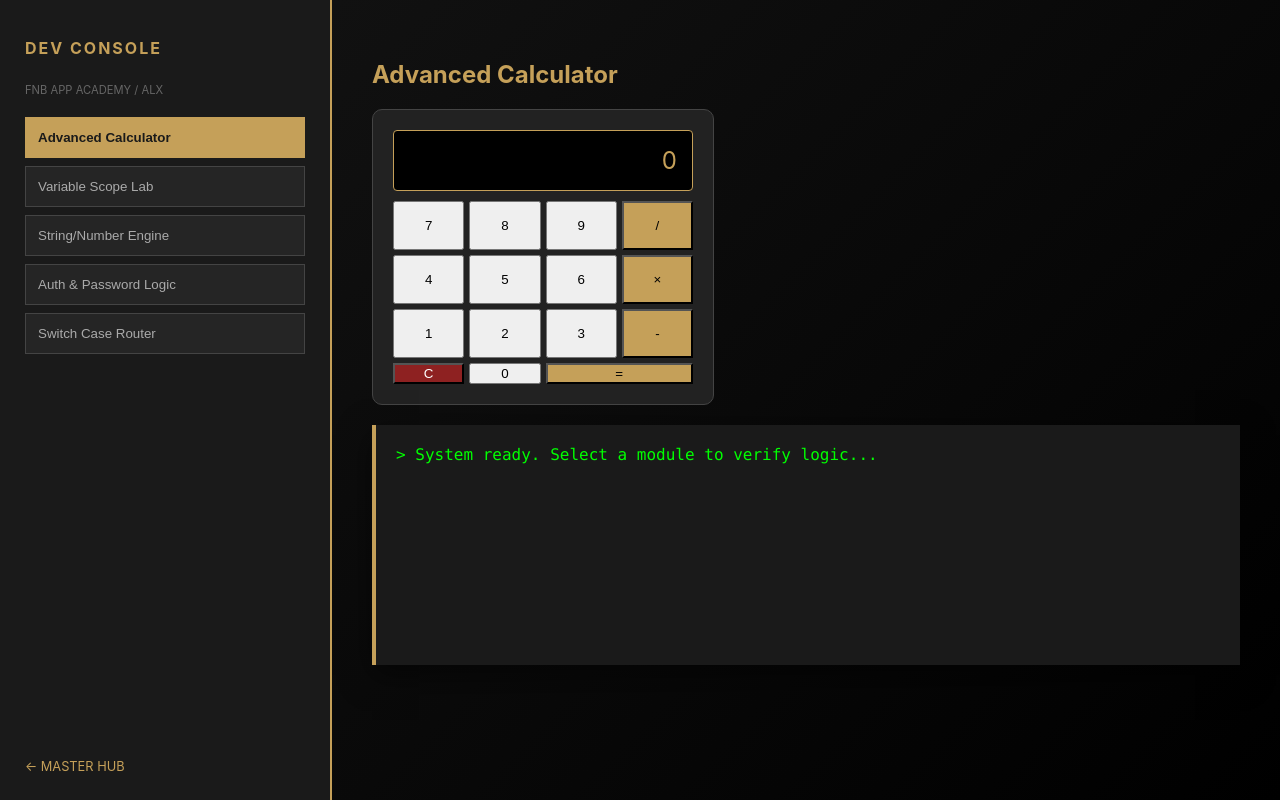
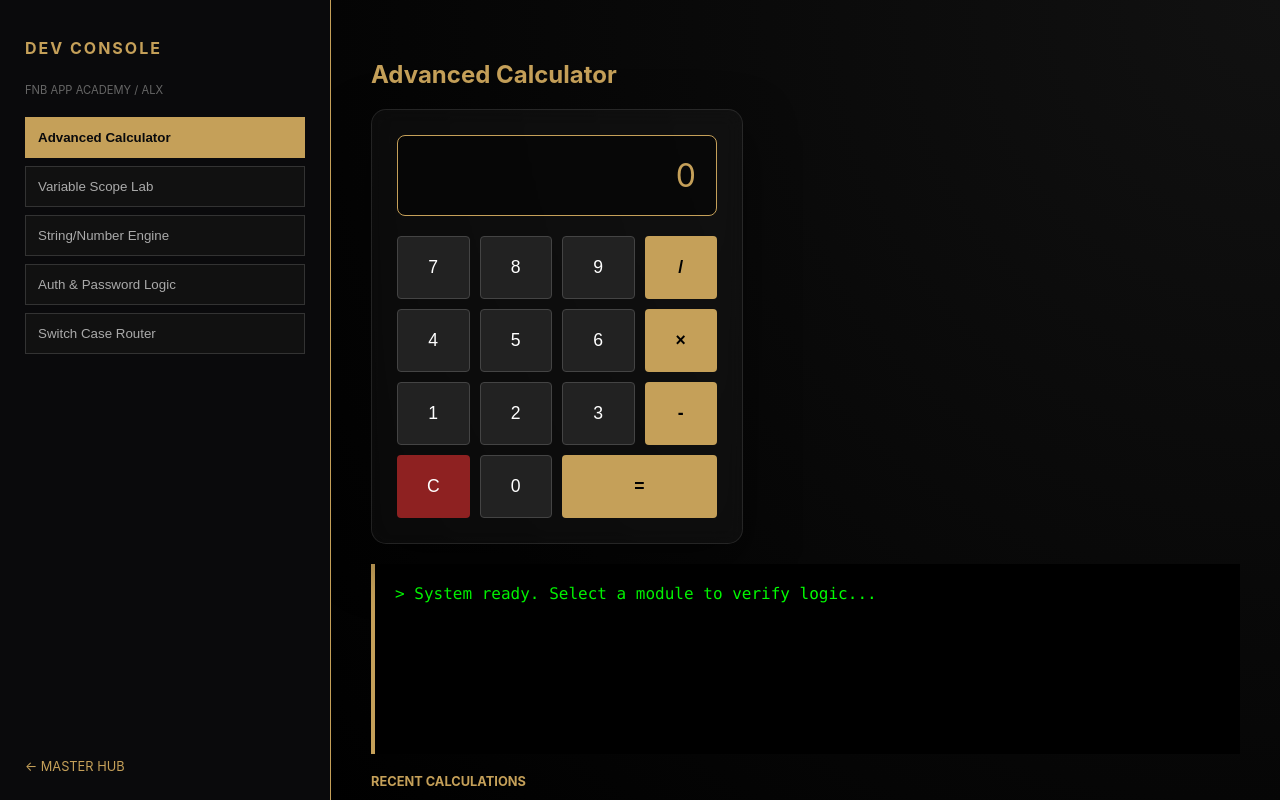
Before and after one commit to MissCandyDEE/FNB-APP-ACADEMY-DEV-PROJECTS, a plain HTML site: page Advanced -Calculator-App/index.html in a window 1280 px wide. Drawn offline with Linux system fonts and the light colour scheme.

Commit message:
feat: refactor calculator into modular dev console with persistence logic

```diff
--- a/Advanced -Calculator-App/index.html
+++ b/Advanced -Calculator-App/index.html
@@ -3,18 +3,8 @@
 <head>
     <meta charset="UTF-8">
     <meta name="viewport" content="width=device-width, initial-scale=1.0">
+    <title>Advanced Engineering Console</title>
     <link rel="stylesheet" href="style.css">
-    <style>
-        :root { --gold: #C5A059; --dark: #1a1a1a; --gray: #2c2c2c; }
-        body { background: #000; color: #eee; font-family: 'Inter', sans-serif; margin: 0; display: flex; height: 100vh; overflow: hidden; }
-        .sidebar { width: 280px; background: var(--dark); border-right: 2px solid var(--gold); padding: 25px; display: flex; flex-direction: column; }
-        .nav-btn { padding: 12px; margin-bottom: 8px; background: #252525; border: 1px solid #444; color: #aaa; cursor: pointer; text-align: left; transition: 0.3s; }
-        .nav-btn:hover, .active { background: var(--gold); color: var(--dark); font-weight: bold; border-color: var(--gold); }
-        .main { flex: 1; padding: 40px; overflow-y: auto; background: linear-gradient(135deg, #111 0%, #000 100%); }
-        .terminal { background: #1a1a1a; border-left: 4px solid var(--gold); padding: 20px; font-family: 'Consolas', monospace; color: #00ff00; margin-top: 20px; min-height: 200px; white-space: pre-wrap; box-shadow: 0 10px 30px rgba(0,0,0,0.5); }
-        .calc-ui { width: 300px; background: #222; padding: 20px; border-radius: 10px; border: 1px solid #444; margin-bottom: 20px; }
-        .screen { background: #000; color: var(--gold); padding: 15px; text-align: right; font-size: 1.5rem; margin-bottom: 10px; border-radius: 4px; border: 1px solid var(--gold); }
-    </style>
 </head>
 <body>
 
@@ -34,65 +24,37 @@
             <h2 id="mod-title" style="color: var(--gold);">Advanced Calculator</h2>
             <div class="calc-ui">
                 <div class="screen" id="display">0</div>
-                <div style="display: grid; grid-template-columns: repeat(4, 1fr); gap: 5px;">
-                    <button onclick="press('7')" style="padding:15px;">7</button><button onclick="press('8')" style="padding:15px;">8</button><button onclick="press('9')" style="padding:15px;">9</button><button onclick="press('/')" style="background:var(--gold)">/</button>
-                    <button onclick="press('4')" style="padding:15px;">4</button><button onclick="press('5')" style="padding:15px;">5</button><button onclick="press('6')" style="padding:15px;">6</button><button onclick="press('*')" style="background:var(--gold)">×</button>
-                    <button onclick="press('1')" style="padding:15px;">1</button><button onclick="press('2')" style="padding:15px;">2</button><button onclick="press('3')" style="padding:15px;">3</button><button onclick="press('-')" style="background:var(--gold)">-</button>
-                    <button onclick="clr()" style="background:#8e2121; color:white;">C</button><button onclick="press('0')">0</button><button onclick="eq()" style="background:var(--gold); grid-column: span 2;">=</button>
+                <div class="calc-grid">
+                    <button class="calc-btn" onclick="press('7')">7</button>
+                    <button class="calc-btn" onclick="press('8')">8</button>
+                    <button class="calc-btn" onclick="press('9')">9</button>
+                    <button class="calc-btn op" onclick="press('/')">/</button>
+
+                    <button class="calc-btn" onclick="press('4')">4</button>
+                    <button class="calc-btn" onclick="press('5')">5</button>
+                    <button class="calc-btn" onclick="press('6')">6</button>
+                    <button class="calc-btn op" onclick="press('*')">×</button>
+
+                    <button class="calc-btn" onclick="press('1')">1</button>
+                    <button class="calc-btn" onclick="press('2')">2</button>
+                    <button class="calc-btn" onclick="press('3')">3</button>
+                    <button class="calc-btn op" onclick="press('-')">-</button>
+
+                    <button class="calc-btn clr" onclick="clr()">C</button>
+                    <button class="calc-btn" onclick="press('0')">0</button>
+                    <button class="calc-btn op wide" onclick="eq()">=</button>
                 </div>
             </div>
         </div>
 
         <div id="terminal-out" class="terminal">> System ready. Select a module to verify logic...</div>
+
+        <div id="history-panel" style="margin-top: 20px;">
+            <h3 style="color: var(--gold); font-size: 0.8rem;">RECENT CALCULATIONS</h3>
+            <ul id="history-list" style="list-style: none; padding: 0; font-size: 0.8rem; color: #888;"></ul>
+        </div>
     </div>
 
-    <script>
-        // 1. Calculator Logic
-        let cur = "";
-        function press(v) { cur += v; document.getElementById('display').innerText = cur; }
-        function clr() { cur = ""; document.getElementById('display').innerText = "0"; }
-        function eq() { try { cur = eval(cur).toString(); document.getElementById('display').innerText = cur; } catch { clr(); } }
-
-        // 2. Integrated Module Logic (Everything from your separate files)
-        const modules = {
-            scope: () => {
-                let localVal = "I am Local";
-                return `[VARIABLE SCOPE LOGIC]\nGlobal Scope: Accessible\nLocal Scope: ${localVal}\nStatus: Block-level scoping verified using 'let'.`;
-            },
-            strings: () => {
-                let str = "ALX-Dossier-2024";
-                return `[STRING & NUMBER ENGINE]\nInput: ${str}\nLength: ${str.length}\nUppercase: ${str.toUpperCase()}\nParsing: ${parseInt("100") + 50} (String '100' + 50 as Number)`;
-            },
-            auth: () => {
-                let pass = "admin123";
-                let valid = pass.length > 5 ? "SECURE" : "WEAK";
-                return `[AUTH & PASSWORD LOGIC]\nChecking password: ${pass}\nValidation: ${valid}\nResult: Access Granted via password.html logic.`;
-            },
-            switch: () => {
-                let role = "Analyst";
-                let access;
-                switch(role) {
-                    case "Admin": access = "Full"; break;
-                    case "Analyst": access = "Data Only"; break;
-                    default: access = "Restricted";
-                }
-                return `[SWITCH CASE ROUTER]\nUser Role: ${role}\nPermission Level: ${access}\nPath: Routing to ${role} dashboard...`;
-            }
-        };
-
-        function runModule(key) {
-            const out = document.getElementById('terminal-out');
-            document.querySelectorAll('.nav-btn').forEach(b => b.classList.remove('active'));
-            event.target.classList.add('active');
-
-            if(key === 'calc') {
-                out.innerText = "> Calculator Mode Active.";
-                document.getElementById('mod-title').innerText = "Advanced Calculator";
-            } else {
-                out.innerText = "> " + modules[key]();
-                document.getElementById('mod-title').innerText = key.toUpperCase() + " LOGIC MODULE";
-            }
-        }
-    </script>
+    <script src="script.js"></script>
 </body>
 </html>
--- /dev/null
+++ b/Advanced -Calculator-App/script.js
@@ -0,0 +1,81 @@
+// 1. Calculator State Management
+let cur = "";
+let history = []; // This manages the "State" of previous calculations
+
+function press(v) {
+    cur += v;
+    document.getElementById('display').innerText = cur;
+}
+
+function clr() {
+    cur = "";
+    document.getElementById('display').innerText = "0";
+}
+
+function eq() {
+    try {
+        let result = eval(cur).toString();
+        addToHistory(cur + " = " + result); // Added Logic
+        cur = result;
+        document.getElementById('display').innerText = cur;
+    } catch {
+        clr();
+    }
+}
+
+// Enhancement: History Manager
+function addToHistory(entry) {
+    history.unshift(entry); // Add to start of array
+    if (history.length > 5) history.pop(); // Keep only last 5
+    renderHistory();
+}
+
+function renderHistory() {
+    const list = document.getElementById('history-list');
+    list.innerHTML = history.map(item => `<li>> ${item}</li>`).join('');
+}
+
+// 2. Integrated Module Logic
+const modules = {
+    scope: () => {
+        let localVal = "I am Local";
+        return `[VARIABLE SCOPE LOGIC]\nGlobal Scope: Accessible\nLocal Scope: ${localVal}\nStatus: Block-level scoping verified using 'let'.`;
+    },
+    strings: () => {
+        let str = "ALX-Dossier-2024";
+        return `[STRING & NUMBER ENGINE]\nInput: ${str}\nLength: ${str.length}\nUppercase: ${str.toUpperCase()}\nParsing: ${parseInt("100") + 50} (String '100' + 50 as Number)`;
+    },
+    auth: () => {
+        let pass = "admin123";
+        let valid = pass.length > 5 ? "SECURE" : "WEAK";
+        return `[AUTH & PASSWORD LOGIC]\nChecking password: ${pass}\nValidation: ${valid}\nResult: Access Granted via password.html logic.`;
+    },
+    switch: () => {
+        let role = "Analyst";
+        let access;
+        switch(role) {
+            case "Admin": access = "Full"; break;
+            case "Analyst": access = "Data Only"; break;
+            default: access = "Restricted";
+        }
+        return `[SWITCH CASE ROUTER]\nUser Role: ${role}\nPermission Level: ${access}\nPath: Routing to ${role} dashboard...`;
+    }
+};
+
+function runModule(key) {
+    const out = document.getElementById('terminal-out');
+    const title = document.getElementById('mod-title');
+
+    // UI Update
+    document.querySelectorAll('.nav-btn').forEach(b => b.classList.remove('active'));
+    // We target the current button clicked via the event
+    if(event) event.target.classList.add('active');
+
+    if(key === 'calc') {
+        out.innerText = "> Calculator Mode Active.";
+        title.innerText = "Advanced Calculator";
+    } else {
+        out.innerText = "> " + modules[key]();
+        title.innerText = key.toUpperCase() + " LOGIC MODULE";
+    }
+}
--- a/Advanced -Calculator-App/style.css
+++ b/Advanced -Calculator-App/style.css
@@ -1,37 +1,103 @@
-table{
-    color: #fff;
-    text-align: center;
-    border-collapse: collapse;
-    font: normal 3em Arial, Helvetica, san-serif;
+:root {
+    --gold: #C5A059;
+    --dark: #0a0a0c;
+    --gray: #1a1a1a;
+    --glass: rgba(255, 255, 255, 0.03);
 }
 
-tr{
-    height: 16.02vh;
-    background-color: #4e494d;
+body {
+    background: #000;
+    color: #eee;
+    font-family: 'Inter', sans-serif;
+    margin: 0;
+    display: flex;
+    height: 100vh;
+    overflow: hidden;
 }
 
-td{
-    width: 25vw;
-    border: 1px solid #4e494d;
+.sidebar {
+    width: 280px;
+    background: var(--dark);
+    border-right: 1px solid var(--gold);
+    padding: 25px;
+    display: flex;
+    flex-direction: column;
 }
 
-#inputBox{
-    background-color: #4e494d;
-    text-align: right;
-    width: 100%;
-    font-size: 2em;
-    color: #fff;
-    border: 0px;
+.nav-btn {
+    padding: 12px;
+    margin-bottom: 8px;
+    background: #111;
+    border: 1px solid #333;
+    color: #aaa;
+    cursor: pointer;
+    text-align: left;
+    transition: 0.3s;
 }
 
-.digitButton{
-    background-color: #807e80;
+.nav-btn:hover, .active {
+    background: var(--gold);
+    color: var(--dark);
+    font-weight: bold;
+    border-color: var(--gold);
 }
 
-.operatorButton{
-    background-color: #ff9e06;
+.main {
+    flex: 1;
+    padding: 40px;
+    overflow-y: auto;
+    background: radial-gradient(circle at top right, #111, #000);
 }
 
-.ACButton{
-    background-color: #656165;
+/* Glassmorphism Polish */
+.calc-ui {
+    width: 320px;
+    background: var(--glass);
+    backdrop-filter: blur(10px);
+    padding: 25px;
+    border-radius: 15px;
+    border: 1px solid rgba(255, 255, 255, 0.1);
+    box-shadow: 0 20px 50px rgba(0,0,0,0.5);
 }
+
+.screen {
+    background: rgba(0,0,0,0.5);
+    color: var(--gold);
+    padding: 20px;
+    text-align: right;
+    font-size: 2rem;
+    margin-bottom: 20px;
+    border-radius: 8px;
+    border: 1px solid var(--gold);
+}
+
+.calc-grid {
+    display: grid;
+    grid-template-columns: repeat(4, 1fr);
+    gap: 10px;
+}
+
+.calc-btn {
+    padding: 20px;
+    background: #222;
+    border: 1px solid #444;
+    color: white;
+    font-size: 1.1rem;
+    cursor: pointer;
+    border-radius: 4px;
+}
+
+.calc-btn.op { background: var(--gold); color: black; font-weight: bold; border: none; }
+.calc-btn.clr { background: #8e2121; border: none; }
+.calc-btn.wide { grid-column: span 2; }
+
+.terminal {
+    background: #000;
+    border-left: 4px solid var(--gold);
+    padding: 20px;
+    font-family: 'Consolas', monospace;
+    color: #00ff00;
+    margin-top: 20px;
+    min-height: 150px;
+    white-space: pre-wrap;
+}
```
